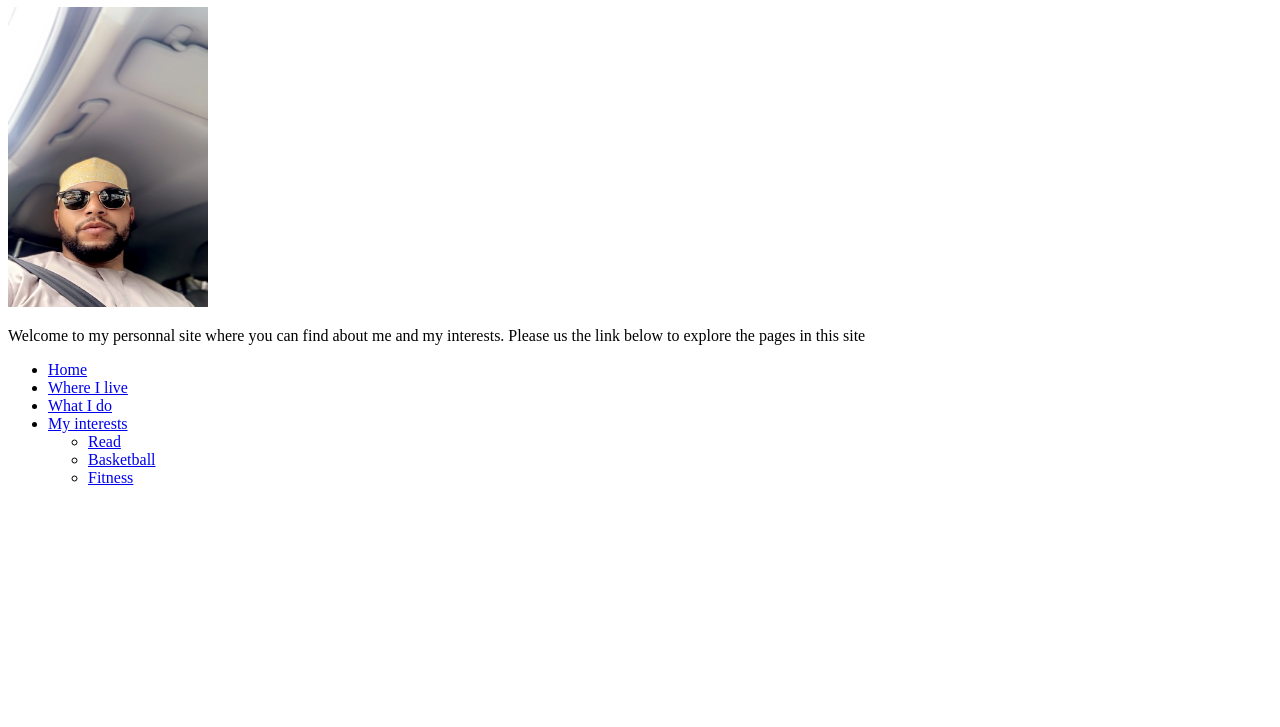
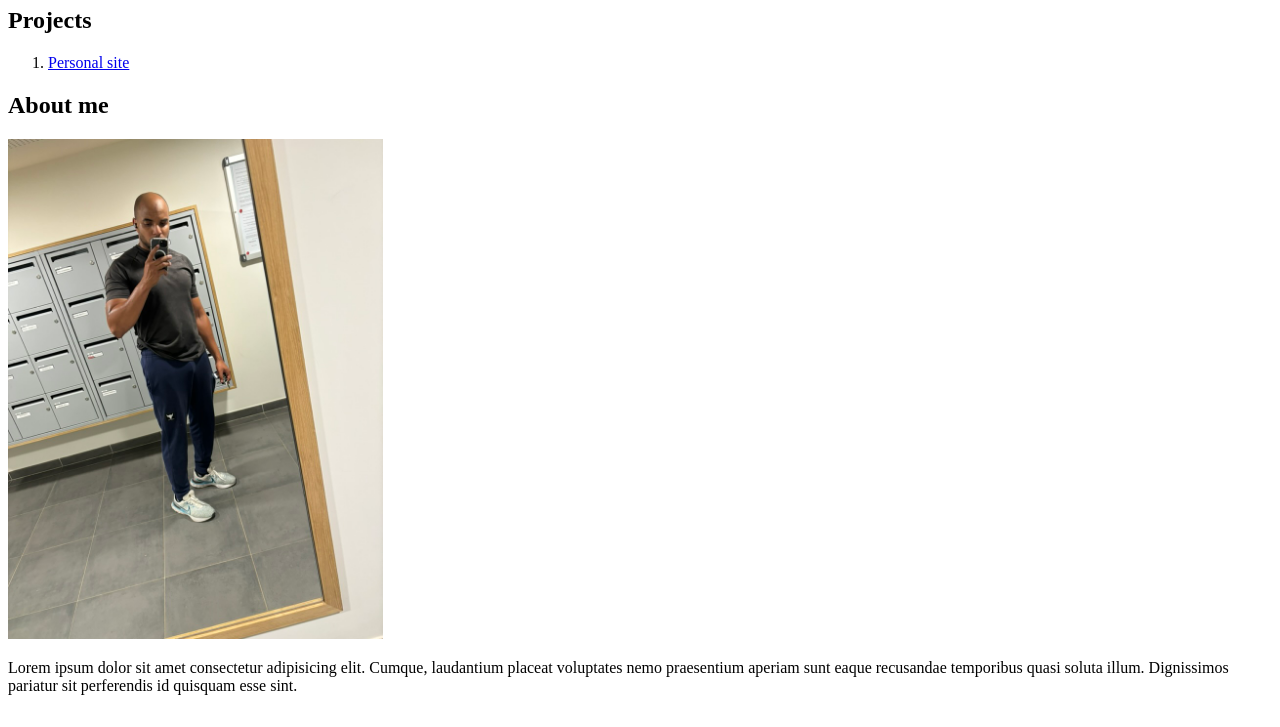
Before and after one commit to fali2504/fahdportofolio, a plain HTML site: page index.html in a window 1280 px wide. Shown: the part 73-800 px from the top of the page. Drawn offline with Linux system fonts and the light colour scheme.

Commit message:
linked to personal site

```diff
--- a/index.html
+++ b/index.html
@@ -2,46 +2,30 @@
 <html lang="en">
 
 <head>
-
     <meta charset="UTF-8">
 
-    <title>Personal-Site : Home Page</title>
-
-
+    <title>fahdportofolio</title>
 </head>
 
 <body>
 
-    <h1>Fahd's personnal site : Home Page </h1>
+    <h1>Fahd's Portofolio</h1>
 
-<img src="images /profilphoto.JPG" alt="photo de profil" height="300" width="200">
+    <h2>Projects</h2>
+<section>
+    <ol>
+       <li> <a href="ali/index.html">Personal site</a></li>
+    </ol>
 
-<p>Welcome to my personnal site where you can find about me and my interests. Please us the link below to explore the
-    pages in this site </p>
+    <aside>
+    <h2>About me </h2>
 
-    <nav>
+    <img src="photo.jpeg" alt="photo" height="500 width400">
 
-
-    <ul>
-        <li><a href="index.html">Home</a></li>
-        <li><a href="where.html">Where I live</a> </li>
-        <li><a href="work.html">What I do </a> </li>
-        <li><a href="interest/index.html">My interests </a>
-
-    <ul>
-        <li><a href="interest/books.html">Read</a></li>
-        <li><a href="interest/basket.html">Basketball</a></li>
-        <li><a href="interest/fitness.html">Fitness</a></li>
-
-    </ul>
-
-    </li>
-
-
-    </ul>
-
- </nav>
-
+    <p>Lorem ipsum dolor sit amet consectetur adipisicing elit. Cumque, laudantium placeat voluptates nemo praesentium
+        aperiam sunt eaque recusandae temporibus quasi soluta illum. Dignissimos pariatur sit perferendis id quisquam
+        esse sint.</p>
+</aside>
 
 </body>
 
```
Also changed, not shown: ali/index.html (added, +48 -0 lines), ali/where.html (renamed from where.html), ali/work.html (renamed from work.html), photo.jpeg (added).
